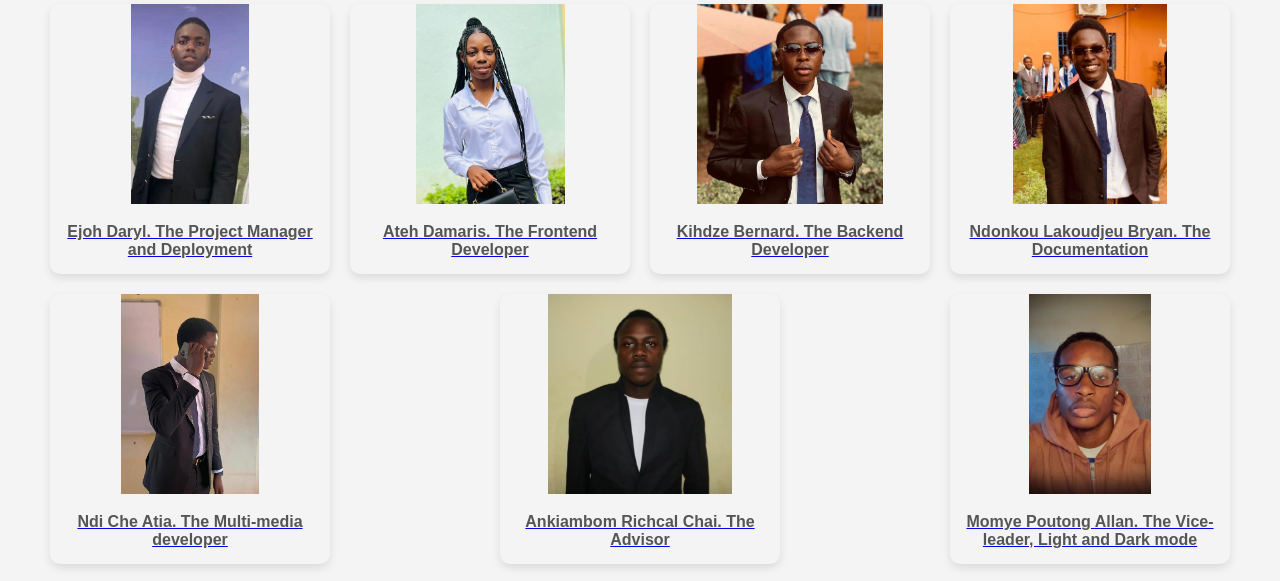
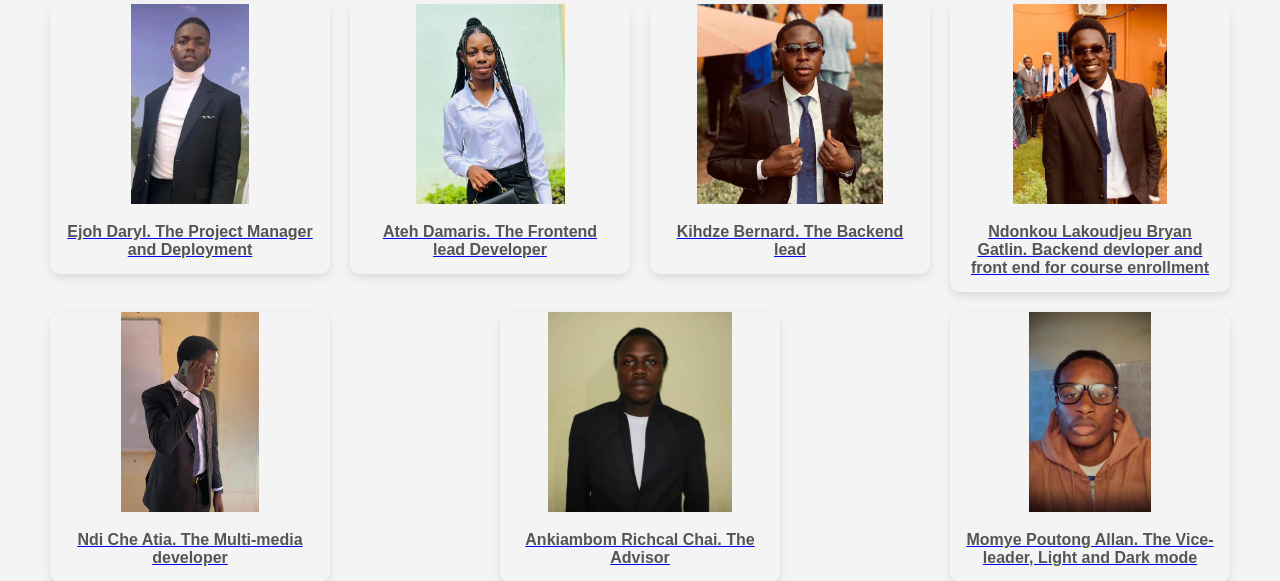
Before and after one commit to ProDaryl/Elearning-website, a Django app: page /about/ in a window 1280 px wide. Shown: the part 251-832 px from the top of the page. Run offline with Django 5.2, Linux system fonts and the light colour scheme; some libraries are stand-ins or nearby versions.

Commit message:
team roles

```diff
--- a/templates/about.html
+++ b/templates/about.html
@@ -125,7 +125,7 @@
           <div class="card">
             <img class="card-img-top" src="{% static 'images/ateh.jpg' %}" alt="ateh">
             <div class="card-body">
-              <p class="card-text">Ateh Damaris. The Frontend Developer</p>
+              <p class="card-text">Ateh Damaris. The Frontend lead Developer</p>
             </div>
           </div>
         </a>
@@ -136,7 +136,7 @@
           <div class="card">
             <img class="card-img-top" src="{% static 'images/ben.jpg' %}" alt="ben">
             <div class="card-body">
-              <p class="card-text">Kihdze Bernard. The Backend Developer</p>
+              <p class="card-text">Kihdze Bernard. The Backend lead</p>
             </div>
           </div>
         </a>
@@ -147,7 +147,7 @@
           <div class="card">
             <img class="card-img-top" src="{% static 'images/bryan.jpg' %}" alt="bryan">
             <div class="card-body">
-              <p class="card-text">Ndonkou Lakoudjeu Bryan. The Documentation</p>
+              <p class="card-text">Ndonkou Lakoudjeu Bryan Gatlin. Backend devloper and front end for course enrollment</p>
             </div>
           </div>
         </a>
```
